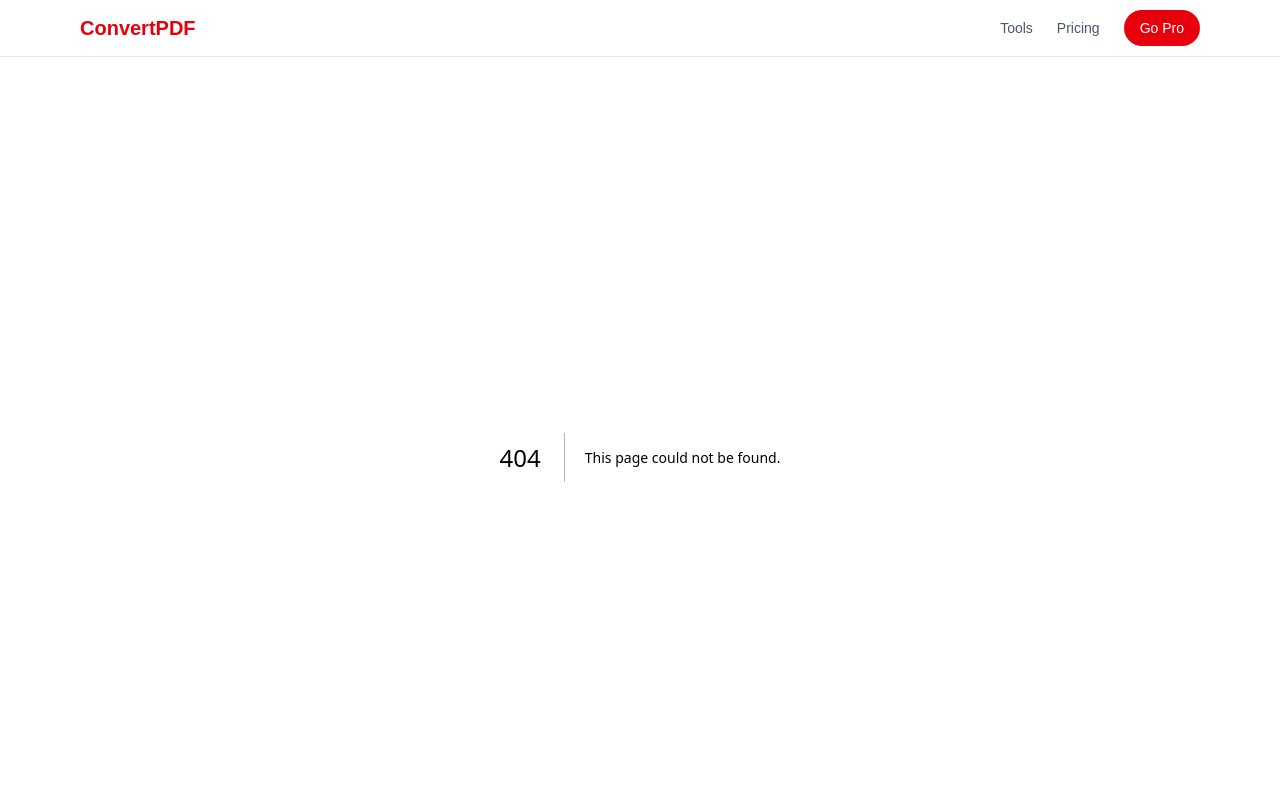
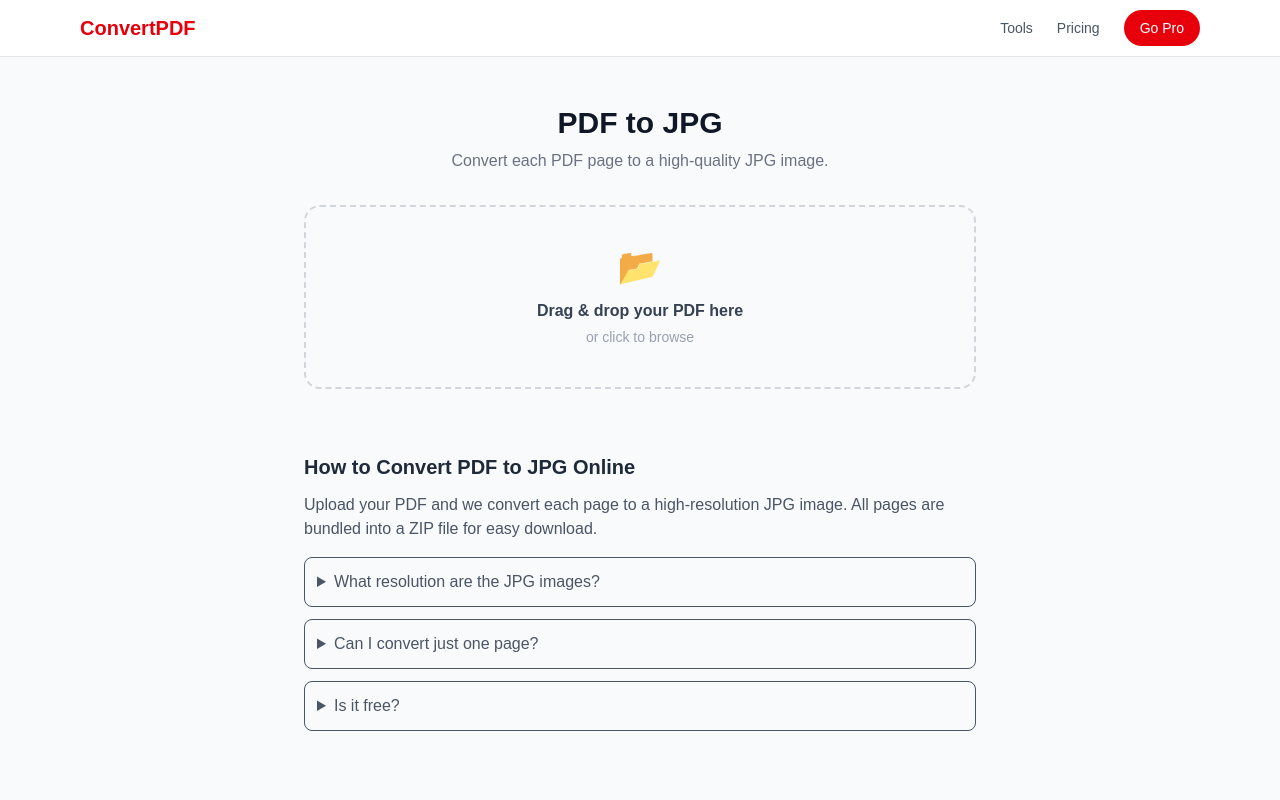
Before and after one commit to kshsn/convertpdf, a Next.js app: page /pdf-to-jpg in a window 1280 px wide. Before the commit this address had no page. Shown: the top 800 px of the page. Built offline with nearby package versions, Linux system fonts and the light colour scheme.

Commit message:
feat: add PDF to JPG tool page

```diff
--- /dev/null
+++ b/app/(tools)/pdf-to-jpg/page.tsx
@@ -0,0 +1,169 @@
+"use client";
+
+import { useState } from "react";
+import { useDropzone } from "react-dropzone";
+
+export default function PDFToJPGPage() {
+  const [file, setFile] = useState<File | null>(null);
+  const [status, setStatus] = useState<
+    "idle" | "processing" | "done" | "error"
+  >("idle");
+  const [downloadUrl, setDownloadUrl] = useState<string | null>(null);
+  const [error, setError] = useState<string | null>(null);
+
+  const { getRootProps, getInputProps, isDragActive } = useDropzone({
+    accept: { "application/pdf": [".pdf"] },
+    multiple: false,
+    onDrop: (accepted) => {
+      if (accepted[0]) setFile(accepted[0]);
+    },
+  });
+
+  async function handleConvert() {
+    if (!file) return;
+    setStatus("processing");
+    setError(null);
+    try {
+      const form = new FormData();
+      form.append("file", file);
+      const res = await fetch("/api/process/pdf-to-jpg", {
+        method: "POST",
+        body: form,
+      });
+      if (!res.ok) throw new Error((await res.json()).error);
+      setDownloadUrl(URL.createObjectURL(await res.blob()));
+      setStatus("done");
+    } catch (e) {
+      setError(e instanceof Error ? e.message : "Something went wrong");
+      setStatus("error");
+    }
+  }
+
+  function reset() {
+    setFile(null);
+    setStatus("idle");
+    setDownloadUrl(null);
+    setError(null);
+  }
+
+  return (
+    <main className="min-h-screen bg-gray-50 py-12 px-4">
+      <div className="max-w-2xl mx-auto">
+        <h1 className="text-3xl font-bold text-gray-900 mb-2 text-center">
+          PDF to JPG
+        </h1>
+        <p className="text-gray-500 text-center mb-8">
+          Convert each PDF page to a high-quality JPG image.
+        </p>
+
+        {status === "idle" && (
+          <>
+            <div
+              {...getRootProps()}
+              className={`border-2 border-dashed rounded-2xl p-10 text-center cursor-pointer transition-colors ${isDragActive ? "border-red-500 bg-red-50" : "border-gray-300 hover:border-red-400 hover:bg-gray-50"}`}
+            >
+              <input {...getInputProps()} />
+              <p className="text-4xl mb-3">📂</p>
+              <p className="font-semibold text-gray-700">
+                {isDragActive ? "Drop PDF here" : "Drag & drop your PDF here"}
+              </p>
+              <p className="text-sm text-gray-400 mt-1">or click to browse</p>
+            </div>
+            {file && (
+              <div className="mt-6 text-center">
+                <p className="text-sm text-gray-600 mb-4">
+                  Selected: <span className="font-medium">{file.name}</span>
+                </p>
+                <button
+                  onClick={handleConvert}
+                  className="bg-red-600 hover:bg-red-700 text-white font-bold py-3 px-10 rounded-full transition-colors"
+                >
+                  Convert to JPG
+                </button>
+              </div>
+            )}
+          </>
+        )}
+
+        {status === "processing" && (
+          <div className="text-center py-16">
+            <div className="inline-block w-12 h-12 border-4 border-red-600 border-t-transparent rounded-full animate-spin mb-4" />
+            <p className="text-gray-600 font-medium">Converting to JPG...</p>
+            <div className="mt-8 bg-gray-200 rounded-lg h-24 flex items-center justify-center text-gray-400 text-sm">
+              Advertisement
+            </div>
+          </div>
+        )}
+
+        {status === "done" && downloadUrl && (
+          <div className="text-center py-12">
+            <div className="text-6xl mb-4">✅</div>
+            <h2 className="text-xl font-bold text-gray-800 mb-6">
+              Your images are ready!
+            </h2>
+            <a
+              href={downloadUrl}
+              download="pages.zip"
+              className="bg-red-600 hover:bg-red-700 text-white font-bold py-3 px-10 rounded-full transition-colors inline-block"
+            >
+              Download ZIP
+            </a>
+            <div className="mt-8 bg-gray-200 rounded-lg h-24 flex items-center justify-center text-gray-400 text-sm">
+              Advertisement
+            </div>
+            <button
+              onClick={reset}
+              className="mt-6 text-sm text-red-600 hover:underline block mx-auto"
+            >
+              Convert another file
+            </button>
+          </div>
+        )}
+
+        {status === "error" && (
+          <div className="text-center py-12">
+            <div className="text-6xl mb-4">❌</div>
+            <p className="text-red-600 font-medium mb-4">{error}</p>
+            <button
+              onClick={reset}
+              className="text-sm text-red-600 hover:underline"
+            >
+              Try again
+            </button>
+          </div>
+        )}
+
+        <section className="mt-16 text-gray-600">
+          <h2 className="text-xl font-bold text-gray-800 mb-3">
+            How to Convert PDF to JPG Online
+          </h2>
+          <p>
+            Upload your PDF and we convert each page to a high-resolution JPG
+            image. All pages are bundled into a ZIP file for easy download.
+          </p>
+          <div className="mt-4 space-y-3">
+            {[
+              {
+                q: "What resolution are the JPG images?",
+                a: "Images are exported at 150 DPI by default — high enough for screen and standard printing.",
+              },
+              {
+                q: "Can I convert just one page?",
+                a: "Upload a single-page PDF or use our Split PDF tool first to extract the page you need.",
+              },
+              {
+                q: "Is it free?",
+                a: "Yes, completely free with no watermarks on the images.",
+              },
+            ].map(({ q, a }) => (
+              <details key={q} className="border rounded-lg p-3">
+                <summary className="font-medium cursor-pointer">{q}</summary>
+                <p className="mt-2 text-sm">{a}</p>
+              </details>
+            ))}
+          </div>
+        </section>
+      </div>
+    </main>
+  );
+}
```
